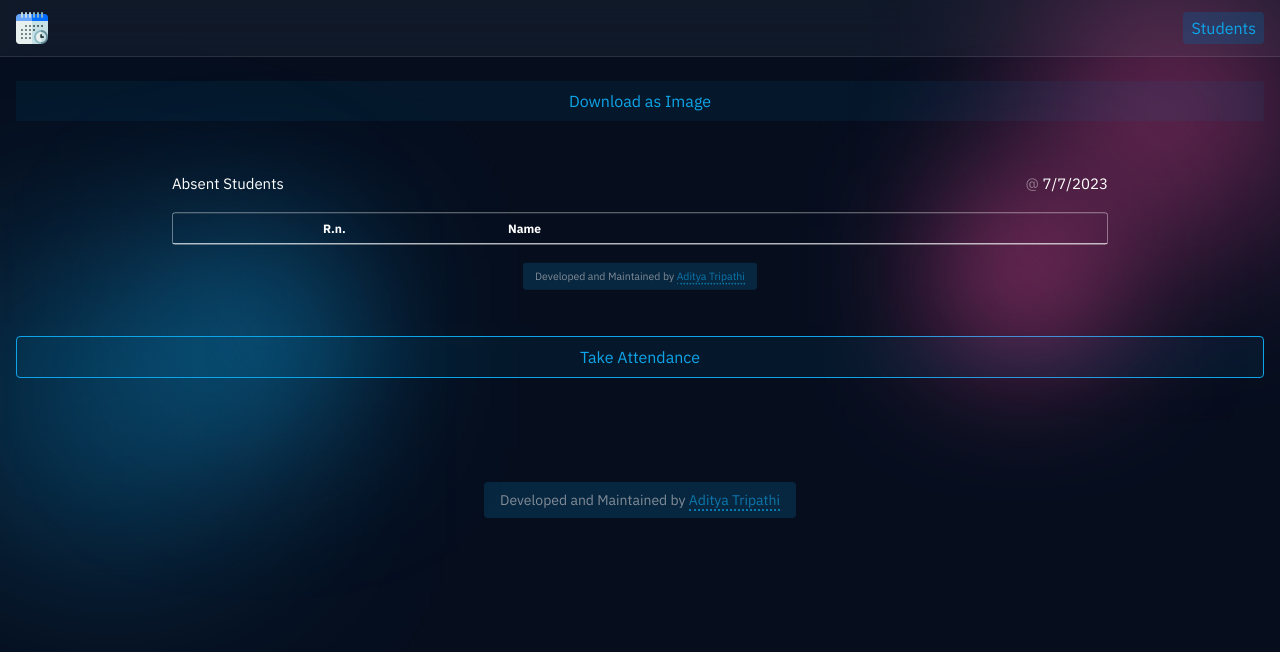
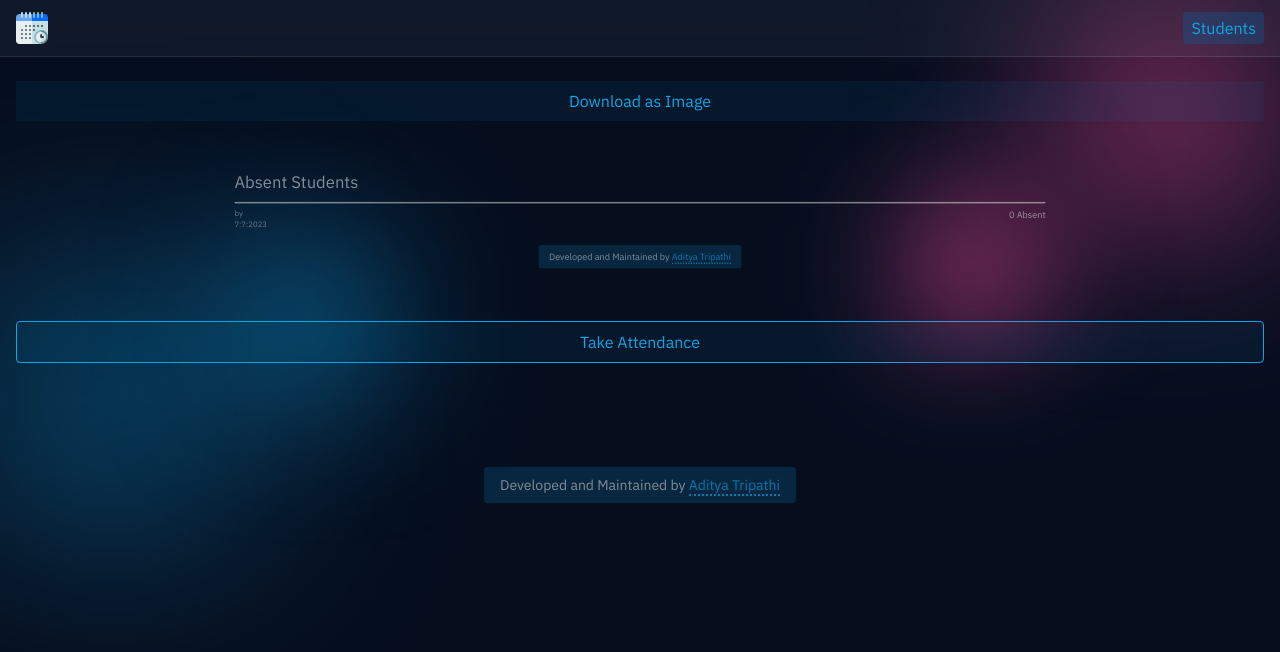
Before and after one commit to addykoder/attendance-helper, a React (Vite) app: page /#/ in a window 1280 px wide. Shown: the top 652 px of the page. Built offline with nearby package versions, Linux system fonts and the light colour scheme.

Commit message:
improved design

```diff
--- a/package.json
+++ b/package.json
@@ -3,7 +3,6 @@
   "private": true,
   "version": "0.0.0",
   "type": "module",
-	"homepage": "https://adityanative.github.io/attendance-helper",
   "scripts": {
     "start": "vite",
     "build": "rimraf docs && tsc && vite build",
--- a/src/pages/Attendance.tsx
+++ b/src/pages/Attendance.tsx
@@ -8,6 +8,8 @@ export default function Attendance() {
 	const navigate = useNavigate();
 	const [attendance] = useLocalStorage<studentsType>('attendance', []);
 	const printRef = useRef<HTMLInputElement>(null)
+	const [classN] = useLocalStorage<string>('class','')
+	const [takenBy] = useLocalStorage<string>('takenBy','')
 
 	const downloadHandler = async () => {
 		toJpeg(printRef.current as HTMLElement, { quality: 0.95 })
@@ -25,32 +27,37 @@ export default function Attendance() {
 				Download as Image
 			</button>
 
-			<div ref={printRef} className='printable select-none scale-75'>
+			<div ref={printRef} className='printable select-none scale-[65%]'>
 
 			<div className='w-40 h-40 absolute bg-sky-500 left-10 top-40  blur-[120px] -z-10'></div>
 			<div className='w-40 h-40 absolute bg-pink-500 top-20 right-8 blur-[100px] -z-10'></div>
 				<div className="header flex items-center justify-between">
-					<h3 className='text-xl my-6'>Absent Students</h3>
-					<span className='text-xl'><span className='opacity-40'>@ </span>{new Date().toLocaleDateString('en-IN')}</span>
+					<h3 className='text-[1.6em] my-3 opacity-50'>Absent Students</h3>
+					<span className='text-xl'>{classN}</span>
 				</div>
+
 
 				<div className='border rounded border-white/60'>
 					<table className='m-auto w-full'>
-							<thead className='border-b'>
+							{/* <thead className='border-b'>
 								<th>R.n.</th>
 								<th className='text-left pl-4 py-2'>Name</th>
-							</thead>
+							</thead> */}
 						<tbody>
 							{attendance
 								.sort((s1, s2) => s1.roll - s2.roll)
 								.map(s => (
 									<tr key={s.key} className='border-b border-white/60 last:border-none hover:bg-sky-700 hover:bg-opacity-20'>
-										<td className='px-2 py-2 font-light text-center'>{s.roll}</td>
+										<td className='pl-2 py-2 font-light text-center'>{s.roll}</td>
 										<td className='px-4 py-2'>{s.name}</td>
 									</tr>
 								))}
 						</tbody>
 					</table>
+				</div>
+				<div className='flex justify-between items-start text-sm mt-2'>
+					<div className='text-xs'><div><span className='opacity-40'>by</span> {takenBy}</div><div className='opacity-40'>{new Date().toLocaleDateString('en-IN').replaceAll('/',':') }</div></div>
+					<h6 className='text-right opacity-50'>{attendance.length} Absent</h6>
 				</div>
 
 			<div className="flex justify-center mb-6">
--- a/src/pages/TakeAttendance.tsx
+++ b/src/pages/TakeAttendance.tsx
@@ -8,6 +8,9 @@ export default function TakeAttendance() {
 	const [attendance, setAttendance] = useState<studentsType>([])
 	const [, saveAttendance] = useLocalStorage<studentsType>('attendance', []);
 	const navigate = useNavigate()
+
+	const [classN, setClass] = useLocalStorage<string>('class', '')
+	const [takenBy, setTakenBy] = useLocalStorage<string>('takenBy', '')
 
 	const submitHandler = () => {
 		saveAttendance(attendance)
@@ -40,7 +43,10 @@ export default function TakeAttendance() {
 						))}
 					</tbody>
 				</table>
+
 			</div>
+				<input className='my-2 focus:outline-none border-spacing-2 px-2 py-2 border rounded border-sky-500 bg-sky-700 bg-opacity-10 w-full' type="text" placeholder='Class' value={classN} onChange={e => setClass(e.target.value)} />
+				<input className='focus:outline-none border-spacing-2 px-2 py-2 border rounded border-sky-500 bg-sky-700 bg-opacity-10 w-full' type="text" placeholder='Taken by' value={takenBy} onChange = {e => setTakenBy(e.target.value)} />
 
 				<button className='w-full py-1 bg-sky-600 rounded my-3' onClick={submitHandler} >Submit</button>
 		</>
```
Also changed, not shown: 6 other files (tests, documents, lock files or other folders).
